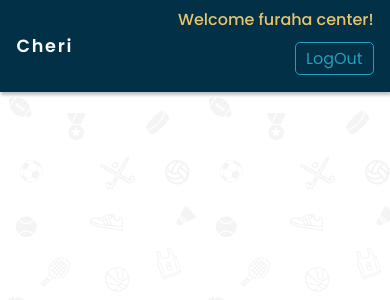
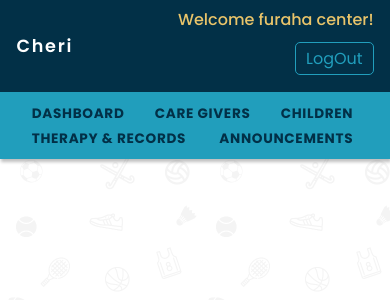
Before and after one commit to mfadhili/CHeri, an Angular app: page / in a window 390 px wide. Shown: the top 300 px of the page. Built offline with nearby package versions, Linux system fonts and the light colour scheme.

Commit message:
feat: add mid-nav bar style: style mid-nav bar for mobile view and change color theme

```diff
--- a/src/app/app.component.html
+++ b/src/app/app.component.html
@@ -1 +1,2 @@
 <app-nav-bar></app-nav-bar>
+<app-mid-nav></app-mid-nav>
--- a/src/app/components/shared/mid-nav/mid-nav.component.css
+++ b/src/app/components/shared/mid-nav/mid-nav.component.css
@@ -0,0 +1,33 @@
+.nav-bar {
+  width: 100%;
+  background-color: var(--clr-primary);
+  box-shadow: 1px 3px 3px rgba(0, 0, 0, 0.25);
+
+  display: flex;
+  justify-content: center;
+}
+
+.nav-container {
+  width: 87%;
+  margin-top: 2px;
+  margin-bottom: 2px;
+}
+
+.nav-container ul {
+  display: flex;
+  justify-content: space-between;
+  align-items: center;
+  margin: 0.4em;
+  list-style-type: none;
+  flex-wrap: wrap; /* Fix for wrapping in responsive design*/
+}
+
+.nav-container ul a {
+  text-decoration: none;
+  color: var(--clr-dark);
+  font-size: 0.85em;
+  font-weight: var(--fw-black);
+  letter-spacing: 0.05em;
+  text-transform: uppercase;
+  padding-right: 5px;
+}
--- a/src/app/components/shared/mid-nav/mid-nav.component.html
+++ b/src/app/components/shared/mid-nav/mid-nav.component.html
@@ -1 +1,11 @@
-<p>mid-nav works!</p>
+<div class="nav-bar">
+  <div class="nav-container">
+    <ul>
+      <li><a href="#">Dashboard</a></li>
+      <li><a href="#">Care givers</a></li>
+      <li><a href="#">Children</a></li>
+      <li><a href="#">Therapy & records</a></li>
+      <li><a href="#">Announcements</a></li>
+    </ul>
+  </div>
+</div>
```
